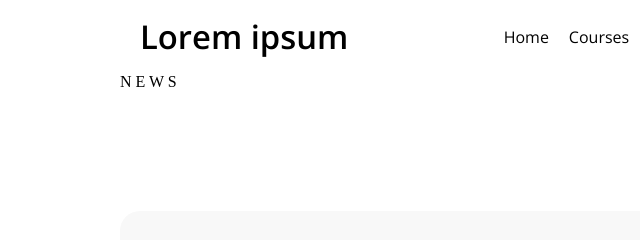
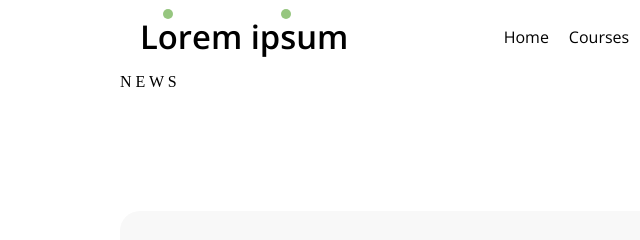
Before and after one commit to BenCDA/lemon-interactive-test, a plain HTML site: page index.html in a window 1280 px wide. Shown: the top 240 px of the page, 0-640 px from the left. Drawn offline with nearby package versions, Linux system fonts and the light colour scheme.

Commit message:
(style): ajout points vert

```diff
--- a/style.css
+++ b/style.css
@@ -13,13 +13,41 @@
     margin-right: 80px;
 }
 
+.navbar-brand {
+    position: relative;
+}
+
 .navbar-brand h1 {
     color: #000000;
-    margin-left: 120px;
     font-family: 'Open Sans', sans-serif;
     font-weight: 600;
     font-size: 32.8px;
+    margin-left: 120px;
 }
+
+.navbar-brand h1::before,
+.navbar-brand h1::after {
+    content: '';
+    position: absolute;
+    width: 10px;
+    height: 10px;
+    background-color: #96C67F;
+    border-radius: 50%;
+}
+
+
+.navbar-brand h1::before {
+    top: -5px;
+    left: 45%;
+    transform: translateX(-50%);
+}
+
+.navbar-brand h1::after {
+    top: -5px;
+    left: 78%;
+    transform: translateX(50%);
+}
+
 
 .navbar-menu ul {
     list-style-type: none;
@@ -65,9 +93,11 @@
     line-height: 20px;
 }
 
-.login-btn:hover, .register-btn:hover {
+.login-btn:hover,
+.register-btn:hover {
     background-color: #ccc;
 }
+
 .news {
     margin-left: 120px;
 }
@@ -139,6 +169,7 @@ header img[src$="topRight.png"] {
     left: 780px;
     top: -430px;
 }
+
 main {
     display: flex;
     flex-direction: row;
@@ -154,7 +185,7 @@ main {
 }
 
 main h2 {
-    font-family: 'Open Sans',  sans-serif;
+    font-family: 'Open Sans', sans-serif;
     font-weight: 700;
     line-height: 32.68px;
     font-size: 24px;
@@ -167,7 +198,8 @@ main p {
     line-height: 24px;
 }
 
-.grey-card, .green-card {
+.grey-card,
+.green-card {
     width: calc(50% - 5px);
     height: 257px;
     border-radius: 20px;
@@ -184,7 +216,8 @@ main p {
     margin-top: 120px;
 }
 
-.grey-card-image, .green-card-image {
+.grey-card-image,
+.green-card-image {
     position: absolute;
     top: -20px;
     left: 20px;
@@ -207,13 +240,13 @@ main p {
 section {
     margin-left: 120px;
     margin-right: 80px;
-    padding-top: 50px;
+    padding-top: 100px;
 }
 
 .container {
     display: flex;
     align-items: center;
-    gap:200px;
+    gap: 200px;
 }
 
 .bg-left {
@@ -224,7 +257,8 @@ section {
     position: relative;
 }
 
-.first-image, .second-image {
+.first-image,
+.second-image {
     position: absolute;
 }
 
@@ -240,6 +274,7 @@ section {
     bottom: 230px;
     left: 130px;
 }
+
 .right-text {
     flex-grow: 1;
 }
```
Also changed, not shown: images/droite.png (added), images/gauche.png (added), images/student.png (added), images/underline.png (added).
